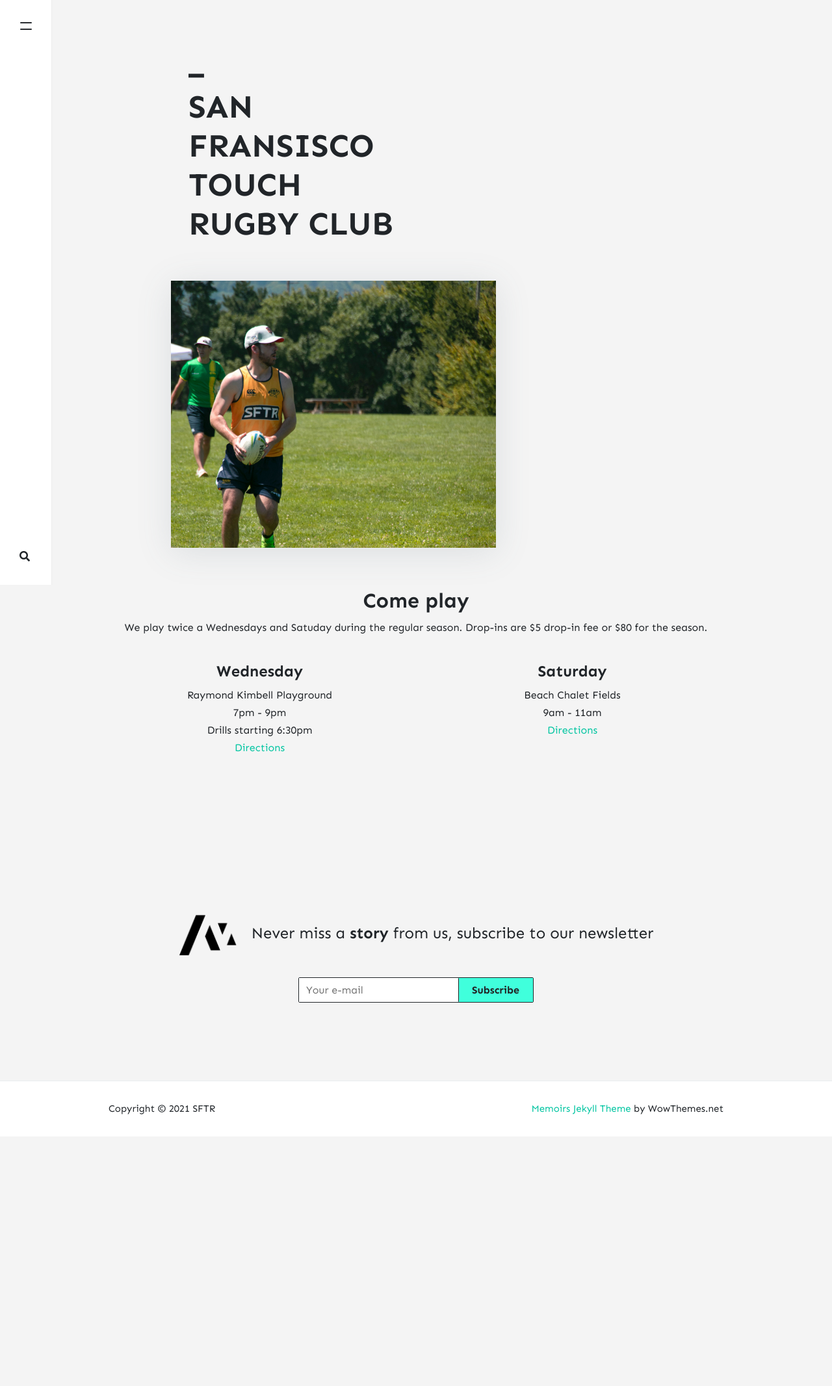
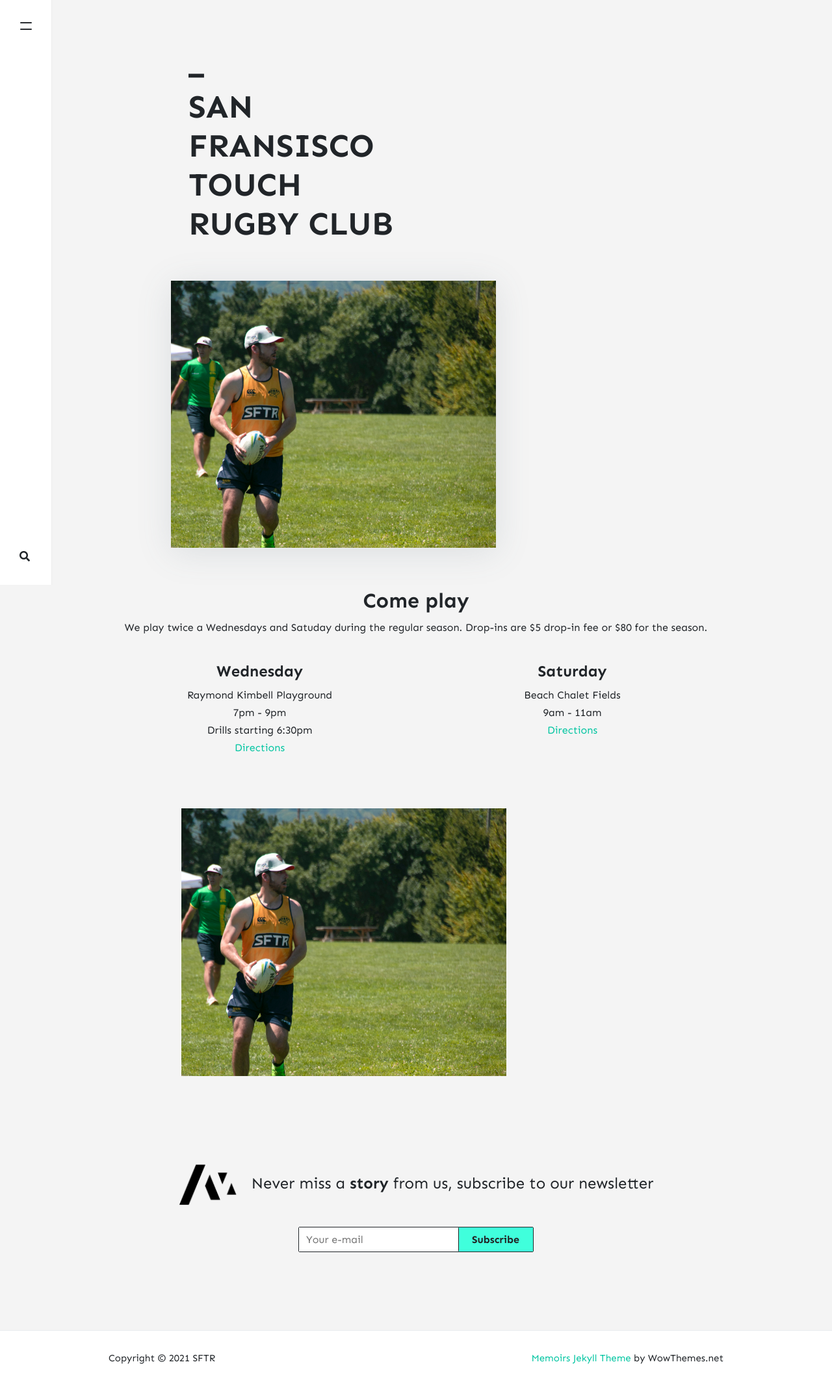
Before and after one commit to stackbit-projects/blue-triceratops-4f502, a Jekyll site: the page built from _pages/about.md, in a window 1280 px wide. Shown: the whole page at 65% size. Built offline with Jekyll 4.4.1, drawn with Linux system fonts in a browser that asks for light colours; nearby versions of some CDN libraries; comment, search, counter and statistics services are not loaded; before the commit the page ends 1749 px from its top, so only the background shows below that.

Commit message:
home.html: changed

```diff
--- a/_layouts/home.html
+++ b/_layouts/home.html
@@ -50,7 +50,7 @@ permalink: "/home.html"
 <div class="section center">
 <div class="spacer-left-60">
 <div class="spacer-left-60 medium-img">
-    <img src=""></img>
+    <img src="assets/images/hero_2_cropped.jpg"></img>
 </div>
 </div>
 </div>
```
